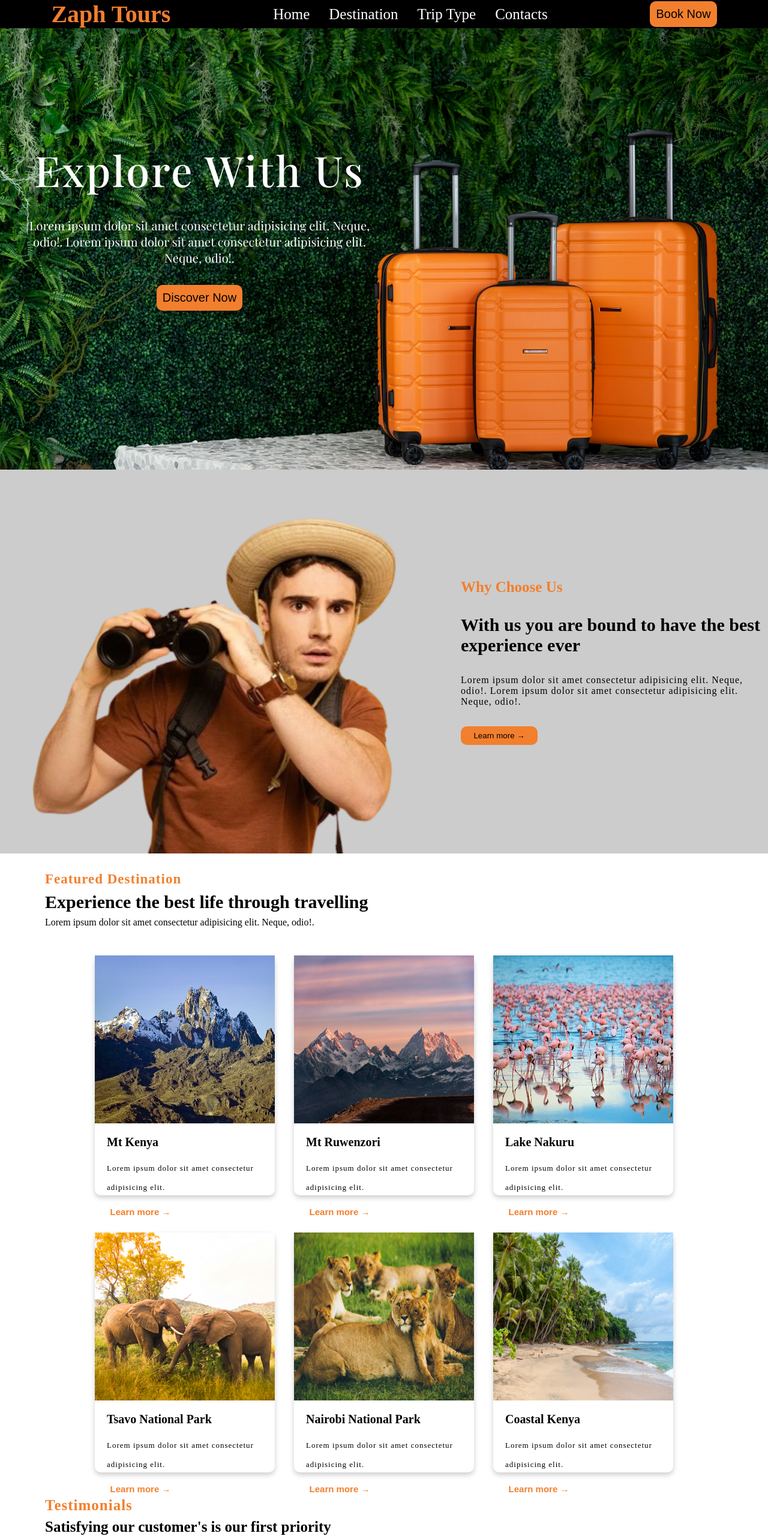
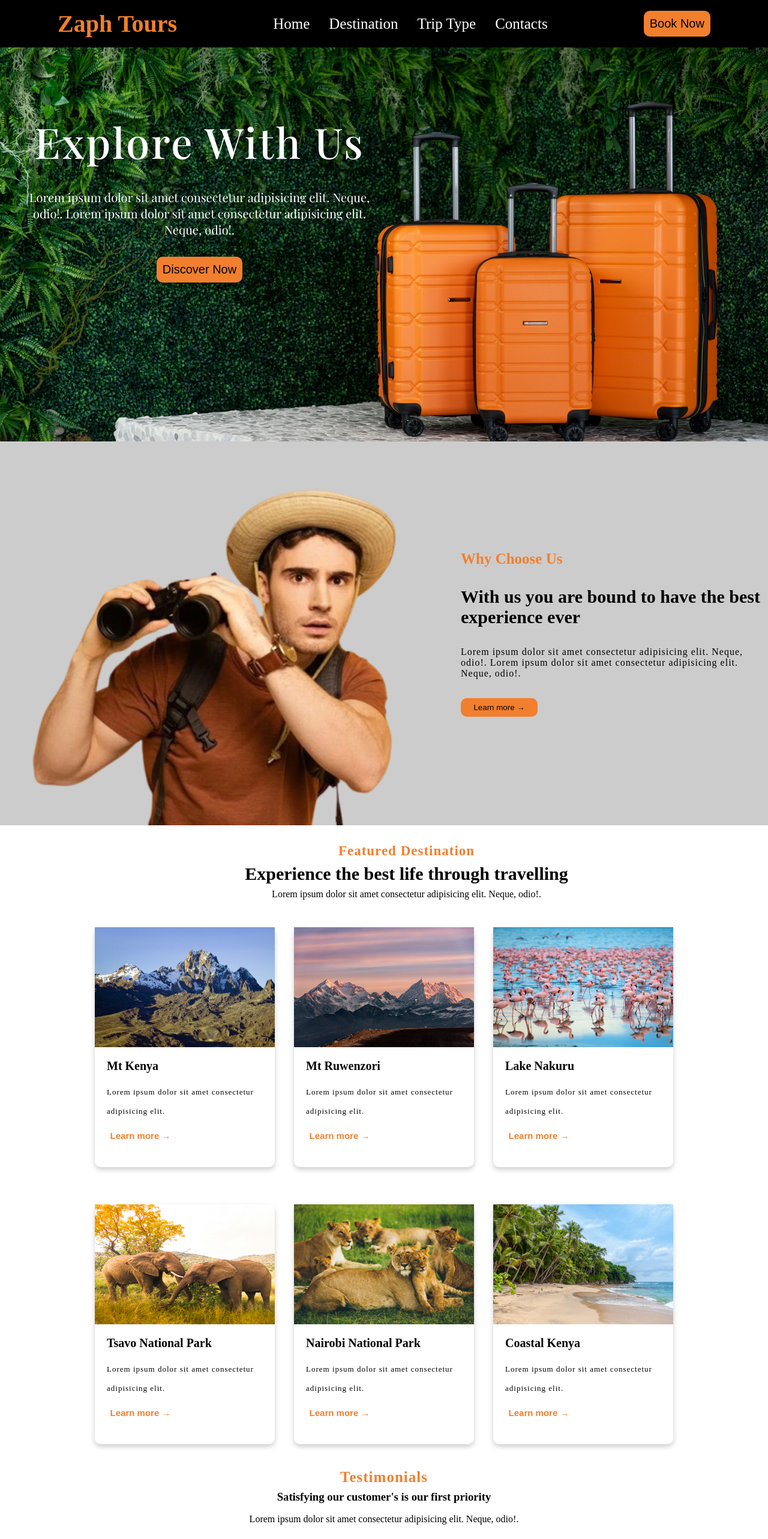
Before and after one commit to Githenduka-carolyne/zaph-tours, a React (Vite) app: page / in a window 1280 px wide. Shown: the top 2566 px of the page at 60% size. Built offline with nearby package versions, Linux system fonts and the light colour scheme; a web font is replaced by a local one.

Commit message:
add changes to the destination page css

```diff
--- a/src/Pages/Destination/destination.css
+++ b/src/Pages/Destination/destination.css
@@ -18,7 +18,7 @@
     border-radius: 10px;
 }
 .destination-image{
-    height: 30vh;
+    height: 25vh;
     object-fit: cover;
 }
 .img{
--- a/src/Pages/Home/Featureddest.css
+++ b/src/Pages/Home/Featureddest.css
@@ -9,7 +9,7 @@
     display: flex;
     flex-direction: column;
     justify-content: center;
-    align-items: left;
+    align-items: center;
     gap: 0.5rem;
     margin-top: 30px;
     margin-left: 75px;
@@ -46,7 +46,7 @@
 
 }
 .image-wrapper{
-    height: 35vh;
+    height: 25vh;
     object-fit: cover;
 }
 .img{
--- a/src/Pages/Home/Newsletter.css
+++ b/src/Pages/Home/Newsletter.css
@@ -2,6 +2,11 @@
     height:55vh;
     background-image: url(../../assets/landscape2.jpg);
     position: relative;
+    margin: auto;
+    display: flex;
+    flex-direction: column;
+    justify-content: center;
+    align-items: center;
 }
 
 .newsinfo-textbox{
--- a/src/Pages/Home/Newsletter.jsx
+++ b/src/Pages/Home/Newsletter.jsx
@@ -2,9 +2,7 @@
 const Newsletter = ()=>{
     return (
       <section className="newsinfo-subscription">
-        {/* <div className="background-image">
-            <img className="img-bg" src={landscape2}></img>
-        </div> */}
+
         <div className="newsinfo-textbox">
           <div className="news-details">
             <h4>
--- a/src/Pages/Home/Testimonialsprt.css
+++ b/src/Pages/Home/Testimonialsprt.css
@@ -3,10 +3,10 @@
     display: flex;
     flex-direction: column;
     justify-content: center;
-    align-items: left;
+    align-items: center;
     gap: 0.5rem;
     margin-top: 1px;
-    margin-left: 75px;
+    /* margin-left: 75px; */
 
 }
 .testimonie-title{
@@ -18,11 +18,14 @@
 .testimonie-description{
 
     line-height: 2rem;
-    letter-spacing: 1px;
+    /* letter-spacing: 1px;
 
+     */
+     padding: 2px;
 }
-.testimonie-textbox h3{
-    font-size: 25px;
+.testimonie-title h3{
+    font-size: 1px;
+    border: 2px solid red;
 
 }
 .testimonie-container{
@@ -80,6 +83,7 @@
     color: #F27F2D;
     font-size: 20px;
 }
+
 @media screen and (max-width:28.95em){
     .testimonie-textbox h3 {
             font-size: 20px;
--- a/src/components/Header/header.css
+++ b/src/components/Header/header.css
@@ -1,5 +1,9 @@
 .header-section{
     background:black;
+    position: fixed;
+    width: 100%;
+   padding:1rem;
+   z-index: 100;
 }
 .container{
     display: flex;
```
